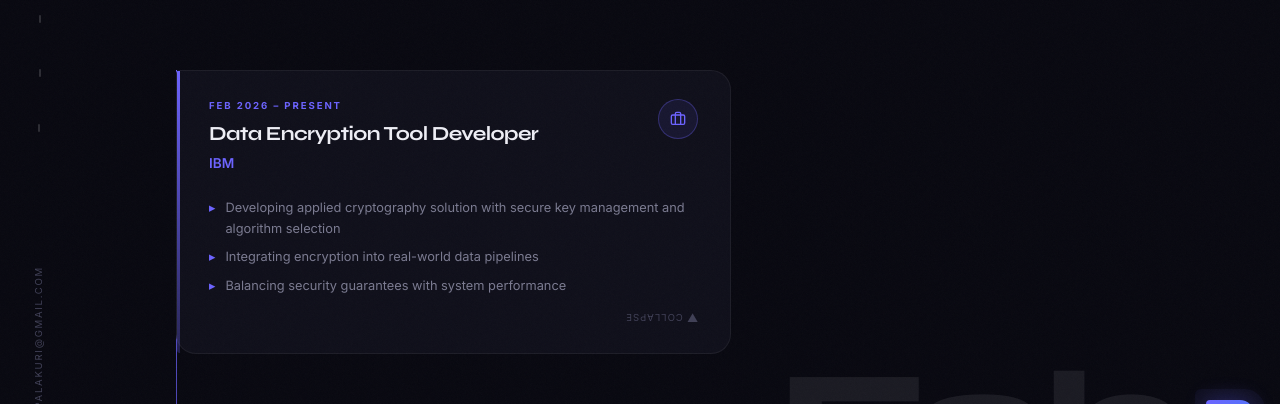
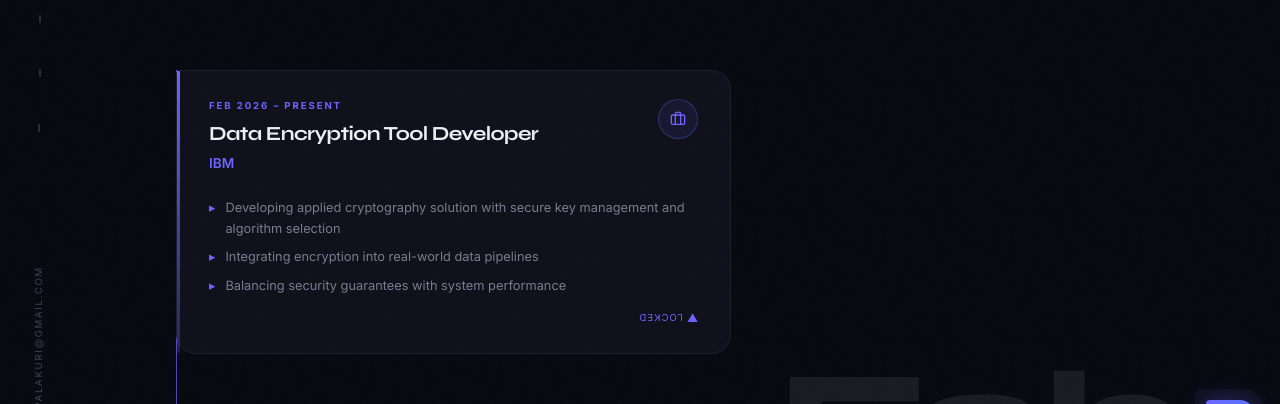
Before and after one commit to ManojkumarPalakuri/Mk, a Next.js app: page / in a window 1280 px wide. Both pictures are taken after a click on the element 453 px from the left and 3764 px from the top of the page. Shown: the part 3606-4010 px from the top of the page. Built offline with nearby package versions, Linux system fonts and the light colour scheme.

Commit message:
feat: experience cards expand on hover and scale

```diff
--- a/components/sections/Experience.tsx
+++ b/components/sections/Experience.tsx
@@ -7,7 +7,10 @@ import { experience } from "@/data/portfolio";
 type Exp = (typeof experience)[0];
 
 function Card({ item, index }: { item: Exp; index: number }) {
-  const [open, setOpen] = useState(false);
+  const [isPersistent, setIsPersistent] = useState(false);
+  const [isHovered, setIsHovered] = useState(false);
+
+  const isOpen = isPersistent || isHovered;
 
   /* Alternating indent — odd cards shift right */
   const offsetX = index % 2 === 0
@@ -20,11 +23,18 @@ function Card({ item, index }: { item: Exp; index: number }) {
       whileInView={{ opacity: 1, x: 0 }}
       viewport={{ once: true, margin: "-8%" }}
       transition={{ duration: 0.65, delay: index * 0.08, ease: [0.22, 1, 0.36, 1] }}
-      style={{ paddingLeft: offsetX, paddingRight: "clamp(1.5rem,4vw,3rem)" }}
+      style={{ paddingLeft: offsetX, paddingRight: "clamp(1.5rem,4vw,3rem)", position: "relative" }}
     >
       <motion.div
-        onClick={() => setOpen(!open)}
-        whileHover={{ borderColor: `${item.color}50` }}
+        onClick={() => setIsPersistent(!isPersistent)}
+        onMouseEnter={() => setIsHovered(true)}
+        onMouseLeave={() => setIsHovered(false)}
+        whileHover={{
+          borderColor: `${item.color}80`,
+          scale: 1.02,
+          y: -5,
+          transition: { duration: 0.3, ease: "easeOut" }
+        }}
         style={{
           position: "relative",
           borderRadius: index % 2 === 0 ? "4px 20px 20px 20px" : "20px 4px 20px 20px",
@@ -32,11 +42,20 @@ function Card({ item, index }: { item: Exp; index: number }) {
           border: "1px solid var(--border-glass)",
           padding: "1.75rem 2rem",
           cursor: "pointer",
-          transition: "border-color 0.3s, box-shadow 0.3s",
+          transition: "border-color 0.3s, box-shadow 0.3s, background 0.3s",
           maxWidth: "55ch",
+          zIndex: 2,
         }}
-        onMouseEnter={(e) => ((e.currentTarget as HTMLDivElement).style.boxShadow = `0 8px 40px ${item.color}18`)}
-        onMouseLeave={(e) => ((e.currentTarget as HTMLDivElement).style.boxShadow = "none")}
+        onMouseEnter={(e) => {
+          setIsHovered(true);
+          (e.currentTarget as HTMLDivElement).style.boxShadow = `0 20px 40px ${item.color}15`;
+          (e.currentTarget as HTMLDivElement).style.background = "var(--bg-glass-hover)";
+        }}
+        onMouseLeave={(e) => {
+          setIsHovered(false);
+          (e.currentTarget as HTMLDivElement).style.boxShadow = "none";
+          (e.currentTarget as HTMLDivElement).style.background = "var(--bg-secondary)";
+        }}
       >
         {/* Color tab */}
         <div style={{
@@ -96,8 +115,8 @@ function Card({ item, index }: { item: Exp; index: number }) {
         {/* Expand / collapse bullets */}
         <motion.div
           initial={false}
-          animate={{ height: open ? "auto" : 0, opacity: open ? 1 : 0 }}
-          transition={{ duration: 0.35, ease: [0.22, 1, 0.36, 1] }}
+          animate={{ height: isOpen ? "auto" : 0, opacity: isOpen ? 1 : 0 }}
+          transition={{ duration: 0.4, ease: [0.22, 1, 0.36, 1] }}
           style={{ overflow: "hidden" }}
         >
           <ul style={{ listStyle: "none", display: "flex", flexDirection: "column", gap: "0.45rem", paddingTop: "0.5rem" }}>
@@ -112,13 +131,13 @@ function Card({ item, index }: { item: Exp; index: number }) {
 
         {/* Toggle hint */}
         <motion.div
-          animate={{ rotate: open ? 180 : 0 }}
+          animate={{ rotate: isOpen ? 180 : 0, color: isOpen ? item.color : "var(--text-muted)" }}
           transition={{ duration: 0.3 }}
-          style={{ marginTop: "0.75rem", color: "var(--text-muted)", fontSize: "0.7rem", display: "flex", alignItems: "center", gap: 4 }}
+          style={{ marginTop: "0.75rem", fontSize: "0.7rem", display: "flex", alignItems: "center", gap: 4 }}
         >
           ▼
           <span style={{ fontSize: "0.6rem", letterSpacing: "0.1em", textTransform: "uppercase" }}>
-            {open ? "Collapse" : "Expand"}
+            {isPersistent ? "Locked" : isOpen ? "Collapse" : "Expand"}
           </span>
         </motion.div>
       </motion.div>
```
